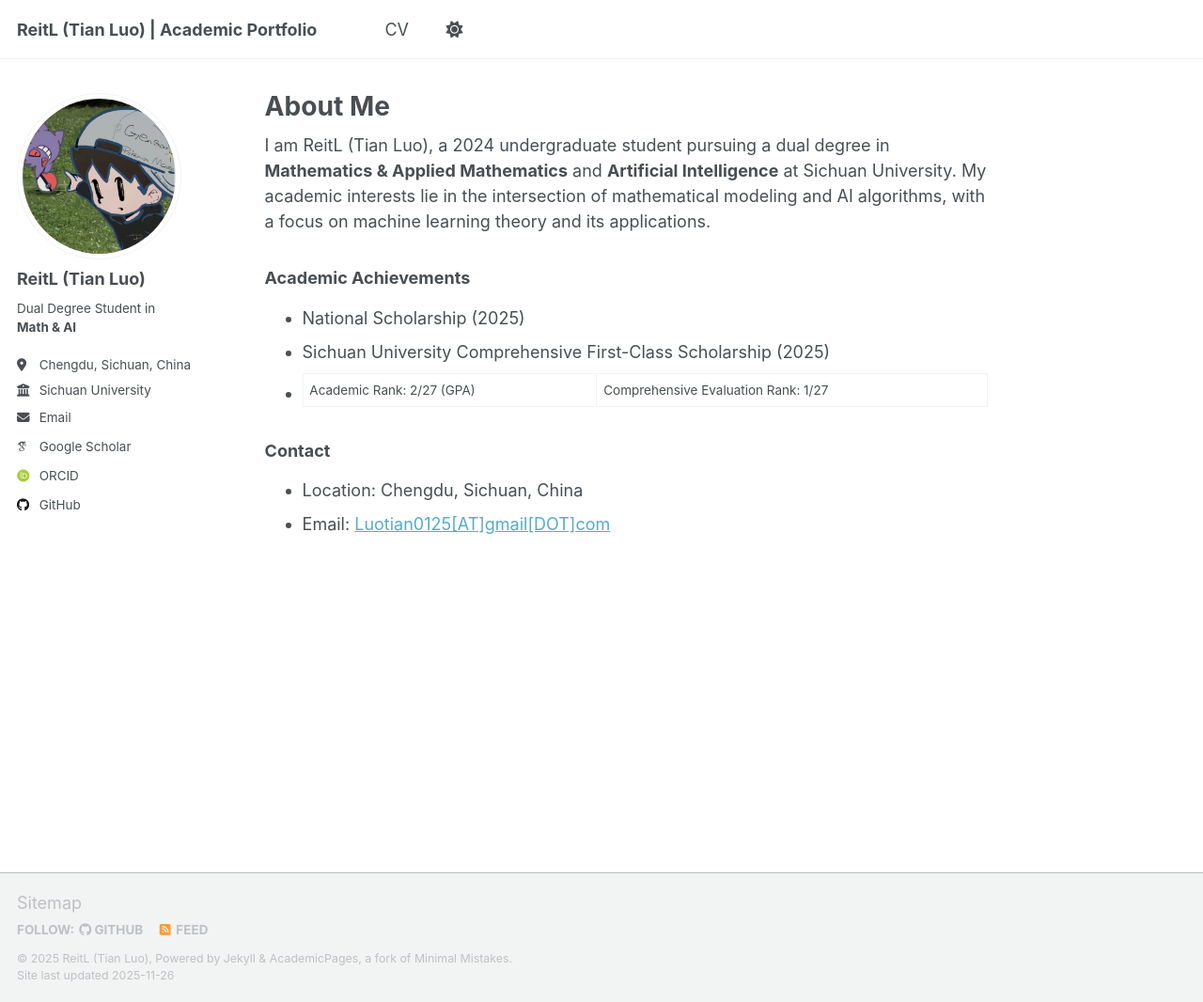
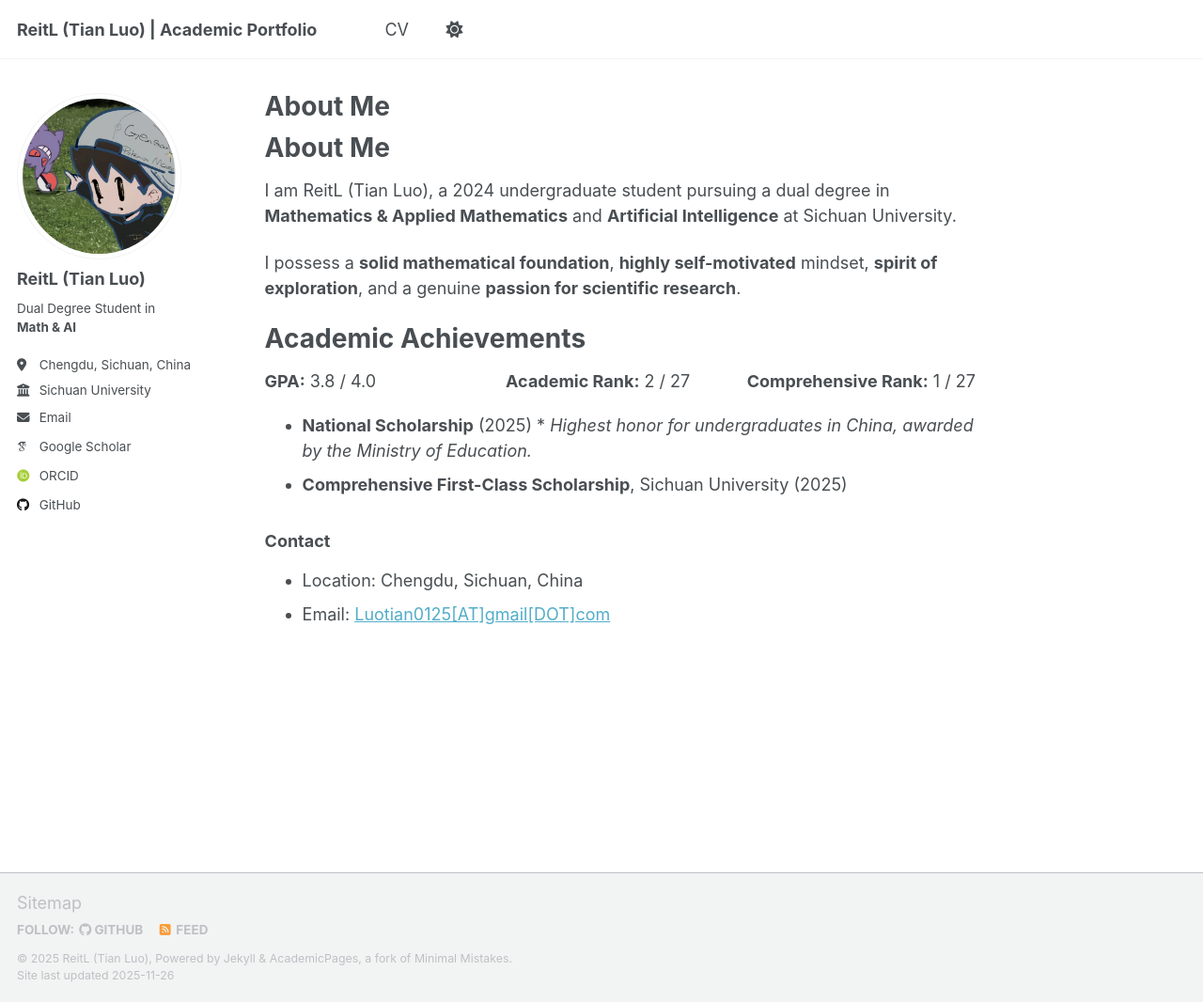
Before and after one commit to Ltier125/Ltier125.github.io, a Jekyll site: the page built from _pages/about.md, in a window 1280 px wide and 1066 px high. Shown: the whole window at 94% size. Built offline with Jekyll 4.4.1, drawn with Linux system fonts in a browser that asks for light colours; some web fonts are replaced; a script that is not in the unit is left out.

Commit message:
Update about.md

```diff
--- a/_pages/about.md
+++ b/_pages/about.md
@@ -7,12 +7,28 @@ redirect_from:
   - /about.html
 ---
 
-I am ReitL (Tian Luo), a 2024 undergraduate student pursuing a dual degree in **Mathematics & Applied Mathematics** and **Artificial Intelligence** at Sichuan University. My academic interests lie in the intersection of mathematical modeling and AI algorithms, with a focus on machine learning theory and its applications.
+# About Me
 
-### Academic Achievements
-- National Scholarship (2025)
-- Sichuan University Comprehensive First-Class Scholarship (2025)
-- Academic Rank: 2/27 (GPA) | Comprehensive Evaluation Rank: 1/27
+I am ReitL (Tian Luo), a 2024 undergraduate student pursuing a dual degree in **Mathematics & Applied Mathematics** and **Artificial Intelligence** at Sichuan University.
+
+I possess a **solid mathematical foundation**, **highly self-motivated** mindset, **spirit of exploration**, and a genuine **passion for scientific research**.
+
+# Academic Achievements
+
+<div style="display: flex; justify-content: space-between; flex-wrap: wrap; margin-bottom: 20px;">
+  <div style="flex: 1; min-width: 200px;">
+    <strong>GPA:</strong> 3.8 / 4.0
+  </div>
+  <div style="flex: 1; min-width: 200px;">
+    <strong>Academic Rank:</strong> 2 / 27
+  </div>
+  <div style="flex: 1; min-width: 250px;">
+    <strong>Comprehensive Rank:</strong> 1 / 27
+  </div>
+</div>
+
+*   **National Scholarship** (2025)    *   *Highest honor for undergraduates in China, awarded by the Ministry of Education.*
+*   **Comprehensive First-Class Scholarship**, Sichuan University (2025)
 
 ### Contact
 - Location: Chengdu, Sichuan, China
```
